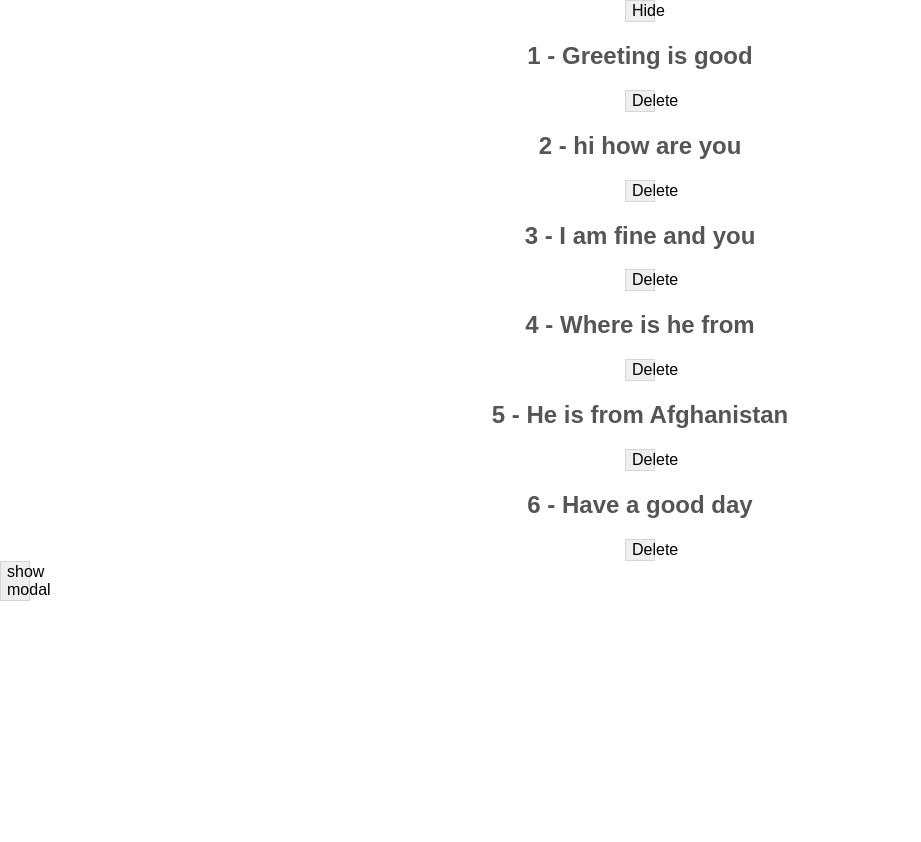
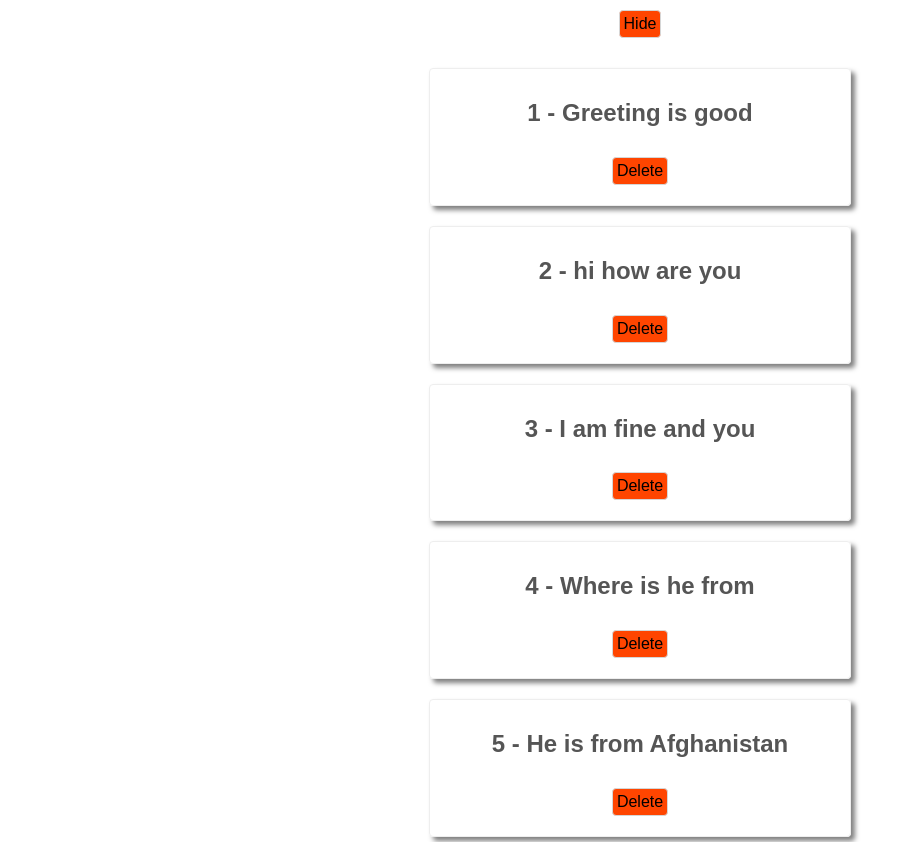
Before and after one commit to naimatullahRezaee/react, a React (Create React App) app: page / in a window 1280 px wide. Shown: the top 842 px of the page, without its empty margins (0-921 px from the left). Before the commit the page ends 800 px from the top, so only its background shows below. Built offline with nearby package versions, Linux system fonts and the light colour scheme.

Commit message:
form add

```diff
--- a/src/App.css
+++ b/src/App.css
@@ -1,6 +1,7 @@
 button {
   font-size: 1rem;
-  width: 30px;
+  width: auto;
+  padding: 4px;
   border: 1px solid #d6d6d6;
 }
 
--- a/src/App.js
+++ b/src/App.js
@@ -3,6 +3,7 @@ import React from "react";
 import { useState } from "react";
 import Modal from "./componnets/Modal";
 import Eventslist from "./componnets/eventslist";
+import NewMovieForm from "./componnets/Newmovieform";
 function App() {
   // let name = "Rezaie";
   const [name, setName] = useState("Rezaie");
@@ -51,19 +52,13 @@ function App() {
       )}
       {showEvents && <Eventslist events={events} handleclick={handleclick} />}
       {/* {showEvents && <eventslist events={events} handleclick={handleclick} />} */}
-      <button onClick={handleOpen}>show modal</button>
 
       {closemodal && (
         <Modal close={handleClose}>
-          <h1>Information</h1>
-          <p>
-            Lorem, ipsum dolor sit amet consectetur adipisicing elit. Facilis
-            inventore dolorum amet magni et quis, fugit incidunt tempore
-            provident alias non saepe at voluptas! Quasi explicabo itaque
-            ratione sed aliquid.
-          </p>
+          <NewMovieForm />
         </Modal>
       )}
+      <button onClick={handleOpen}>Add Movie</button>
     </div>
   );
 }
--- /dev/null
+++ b/src/componnets/Newmovieform.css
@@ -0,0 +1,10 @@
+.new-event-form label,
+.new-event-form input {
+  display: block;
+  text-align: left;
+  width: 100%;
+  margin: 10px auto;
+  padding: 10px;
+  box-sizing: border-box;
+  font-size: 1.2em;
+}
--- /dev/null
+++ b/src/componnets/Newmovieform.js
@@ -0,0 +1,41 @@
+import { useState } from "react";
+import "./Newmovieform.css";
+
+export default function NewMovieForm() {
+  const [title, setTitle] = useState("");
+  const [date, setDate] = useState("");
+  // const handleChange = (e) => {
+  //   console.log(e.target.value);
+  // };
+  const restForm = () => {
+    setTitle("");
+    setDate("");
+  };
+  return (
+    <form action="" className="new-event-form">
+      {/* <label htmlFor=""></label>
+      <input type="text" /> */}
+      <label>
+        <span>Movie Title</span>
+        <input
+          type="text"
+          onChange={(e) => setTitle(e.target.value)}
+          value={title}
+        />
+      </label>
+      <label htmlFor="">
+        <span>Movie Date</span>
+        <input
+          type="date"
+          onChange={(e) => setDate(e.target.value)}
+          value={date}
+        />
+      </label>
+      <button>Submit</button>
+      <p>
+        Title - {title}, Date - {date}
+      </p>
+      <p onClick={restForm}>Rest the Form</p>
+    </form>
+  );
+}
--- /dev/null
+++ b/src/componnets/events.module.css
@@ -0,0 +1,8 @@
+.card {
+  border: 1px solid #eee;
+  box-shadow: 4px 4px 5px rgba(0, 0, 0, 0.5);
+  padding: 10px;
+  max-width: 400px;
+  margin: 20px auto;
+  border-radius: 4px;
+}
--- a/src/componnets/eventslist.js
+++ b/src/componnets/eventslist.js
@@ -1,17 +1,17 @@
 import React from "react";
-
+import styles from "./events.module.css";
 export default function Eventslist(props) {
   return (
     <div>
       {props.events.map((events, index) => (
-        <React.Fragment key={events.id}>
+        <div className={styles.card} key={events.id}>
           <h2>
             {index + 1} - {events.title}
           </h2>
           <button className="btn" onClick={() => props.handleclick(events.id)}>
             Delete
           </button>
-        </React.Fragment>
+        </div>
       ))}
     </div>
   );
--- a/src/index.css
+++ b/src/index.css
@@ -18,12 +18,12 @@ h2 {
   color: #555;
 }
 
-/* button {
+button {
   color: #000;
   background: #ff4500;
-  padding: 7px;
+  padding: 1px;
   border: 0;
   border-radius: 4px;
   margin: 10px auto;
   cursor: pointer;
-} */
+}
```
